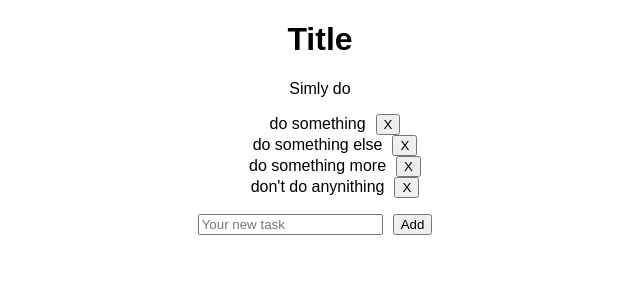
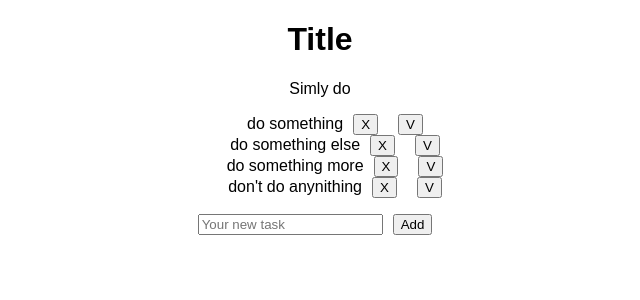
Before and after one commit to yegormalakhov/simple-todo, a React (Create React App) app: page / in a window 1280 px wide. Shown: the top 300 px of the page, without its empty margins (320-960 px from the left). Built offline with nearby package versions, Linux system fonts and the light colour scheme.

Commit message:
task compele function on btn click

```diff
--- a/src/App.css
+++ b/src/App.css
@@ -11,3 +11,6 @@ button {
   margin: auto 10px;
   text-align: right;
 }
+.completed {
+  text-decoration: line-through;
+}
--- a/src/App.js
+++ b/src/App.js
@@ -8,10 +8,10 @@ import "./App.css";
 
 function App() {
   const [tasks, setTask] = useState([
-    { id: 0, task: "do something" },
-    { id: 1, task: "do something else" },
-    { id: 2, task: "do something more" },
-    { id: 3, task: "don't do anynithing" },
+    { id: 0, task: "do something", completed: false },
+    { id: 1, task: "do something else", completed: false },
+    { id: 2, task: "do something more", completed: false },
+    { id: 3, task: "don't do anynithing", completed: false },
   ]);
 
   let [taskId, setTaskId] = useState(3);
@@ -21,17 +21,36 @@ function App() {
   const handleUserInput = (event) =>
     setUserInput({ ...userInput, task: event.target.value });
 
+  const handleComplete = (event) => {
+    const targetTask = +event.target.parentElement.id;
+    // console.log(typeof targetTask);
+    setTask(
+      tasks.map((task) => {
+        //checks if the task has the same id as click target then it change completed to oposite.
+        console.log("start maping");
+        console.log(task);
+        if (task.id === targetTask) {
+          console.log("yo");
+          return { ...task, completed: !task.completed };
+        }
+        return task;
+      })
+    );
+  };
+
   const handleAddNewTask = (event) => {
     event.preventDefault();
     setTaskId((taskId += 1));
     const newTask = {
       id: taskId,
       task: userInput.task,
+      completed: false,
     };
     setTask([...tasks, newTask]);
     setUserInput({
       id: "",
       task: "",
+      completed: false,
     });
     event.target.reset();
   };
@@ -58,6 +77,8 @@ function App() {
               id={task.id}
               todo={task.task}
               onClick={removeBtn} //to  react on remove button
+              onClickCheck={handleComplete} //to do on click check btn
+              progress={task.completed}
             />
           );
         })}
--- a/src/Components/Task.js
+++ b/src/Components/Task.js
@@ -1,8 +1,9 @@
-function Task({ onClick, id, todo }) {
+function Task({ onClick, id, todo, progress, onClickCheck }) {
   return (
-    <li id={id}>
+    <li id={id} className={`todo-item ${progress ? "completed" : ""}`}>
       {todo}
       <button onClick={onClick}> X </button>
+      <button onClick={onClickCheck}> V </button>
     </li>
   );
 }
```
